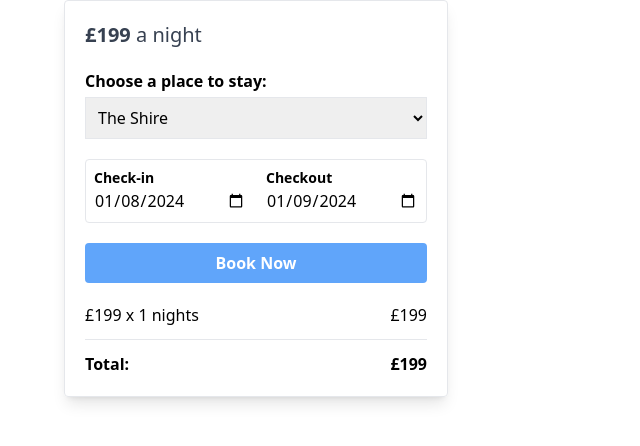
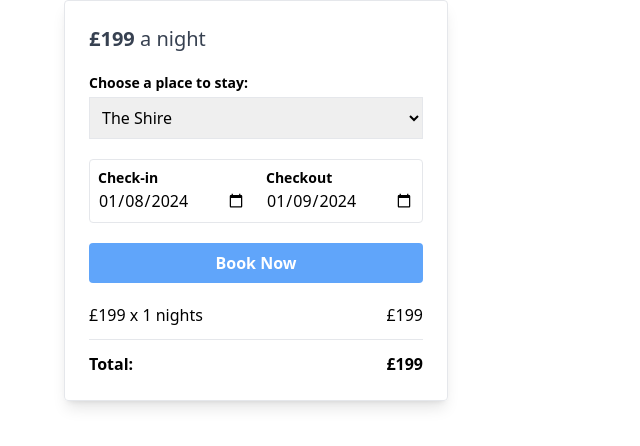
Before and after one commit to lfiore18/anytime-booking-form, a website: page index.html in a window 1280 px wide. Shown: the full height of the page, 0-640 px from the left. Drawn offline with Linux system fonts and the light colour scheme.

Commit message:
Finished styling

```diff
--- a/index.html
+++ b/index.html
@@ -2,14 +2,17 @@
 <html>
     <head>
         <link rel="stylesheet" href="./dist/output.css">
+        <link rel="preconnect" href="https://fonts.googleapis.com">
+        <link rel="preconnect" href="https://fonts.gstatic.com" crossorigin>
+        <link href="https://fonts.googleapis.com/css2?family=Montserrat:ital,wght@0,100..900;1,100..900&display=swap" rel="stylesheet">
     </head>
     <body class="container">
-        <div class="flex flex-col w-96 rounded p-5 shadow-lg border border-gray-200">
+        <div class="flex flex-col w-96 rounded p-6 shadow-lg border border-gray-200">
             <span class="text-xl mb-5 text-gray-700"><b>£199</b> a night</span>
             <div>
                 <form class="flex flex-col space-y-5 mb-5" action="" id="booking-form">
                     <div class="flex flex-col">
-                        <label class="font-semibold mb-1" for="properties">Choose a place to stay: </label>
+                        <label class="font-semibold mb-1 text-sm" for="properties">Choose a place to stay: </label>
                         <select name="properties" id="properties-select" class="border p-2">
                             <option value="shire">The Shire</option>
                             <option value="rivendell">Rivendell</option>
--- a/index.js
+++ b/index.js
@@ -11,8 +11,19 @@ function dateDiffInDays(a, b)
 function calculatePriceOfStay()
 {
     // get dates
-    let checkInDate = document.getElementById("check-in-date").value;
-    let checkOutDate = document.getElementById("check-out-date").value;
+    const checkInDateEl = document.getElementById("check-in-date");
+    const checkOutDateEl = document.getElementById("check-out-date");
+
+    // convert to date objects to work with dateDiffInDays
+    let checkInDate = new Date(checkInDateEl.value);
+    let checkOutDate = new Date(checkOutDateEl.value);
+
+    // Return early if the checkin date is greater than checkout date
+    if (checkInDate > checkOutDate)
+    {
+        checkInDateEl.value = checkOutDateEl.value;
+        return;
+    }
 
     const totalPriceSpan = document.getElementById("total-price");
 
@@ -23,9 +34,6 @@ function calculatePriceOfStay()
     // hardcoded price per day
     const pricePerDay = 199;
 
-    // convert to date objects to work with dateDiffInDays
-    checkInDate = new Date(checkInDate);
-    checkOutDate = new Date(checkOutDate);
 
     let numOfDaysToStay = dateDiffInDays(checkInDate, checkOutDate);
 
```
Also changed, not shown: dist/output.css.
